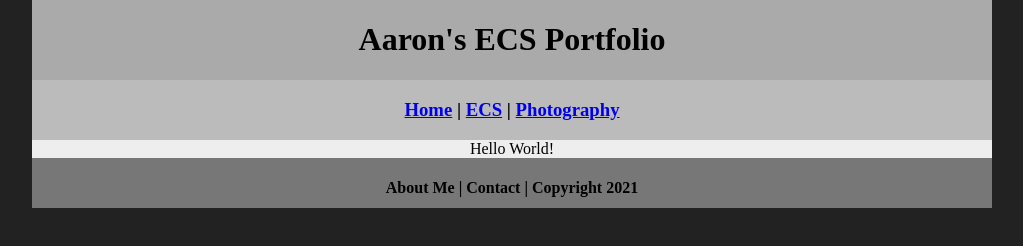
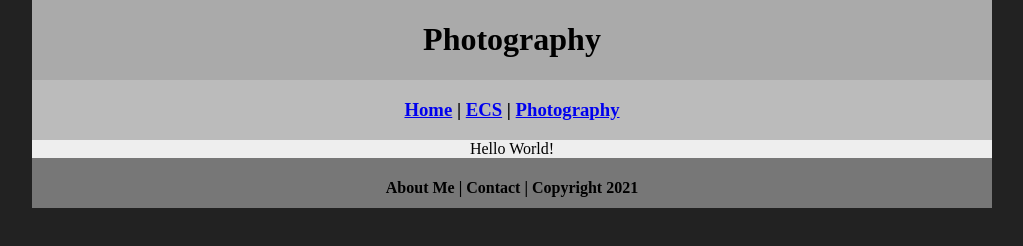
Before and after one commit to Aaron-Mecham11/ecsportfolio, a plain HTML site: page photography/index.html in a window 1280 px wide. Shown: the whole page, without its empty margins (128-1151 px from the left). Drawn offline with Linux system fonts and the light colour scheme.

Commit message:
Update index.html

```diff
--- a/photography/index.html
+++ b/photography/index.html
@@ -3,13 +3,13 @@
 <head>
 	<!-- This is a comment! Text here will be ignored by the browser. -->
 	<meta charset="UTF-8">
-	<title> Photography </title>
+	<title> Aaron's ECS Portfolio </title>
 	<link href="../myCSS.css" rel="stylesheet" type="text/css">
 </head>
 <body>
 <div class="container">
   <div class="header">
-  	<h1> Aaron's ECS Portfolio </h1>
+  	<h1> Photography </h1>
   </div>
   <div class="nav">
        <h3> <a href="../index.html">Home</a> | <a href="../ecs/index.html">ECS</a> | <a href="index.html">Photography</a> </h3>
```
